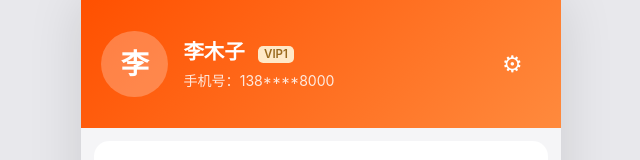
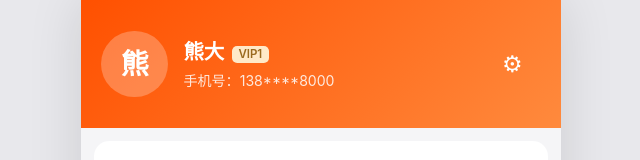
Before and after one commit to ocelot-D/mobile-mall, a Vue app: page /mine in a window 1280 px wide. Shown: the top 160 px of the page, without its empty margins (319-959 px from the left). Built offline with nearby package versions, Linux system fonts and the light colour scheme.

Commit message:
修改：我的页个人信息脱敏展示

```diff
--- a/src/views/MineView.vue
+++ b/src/views/MineView.vue
@@ -2,9 +2,9 @@
   <div class="page mine-page has-tabbar">
 
     <header class="hero">
-      <div class="avatar">李</div>
+      <div class="avatar">熊</div>
       <div class="user">
-        <p class="name">李木子 <span class="vip">VIP1</span></p>
+        <p class="name">熊大<span class="vip">VIP1</span></p>
         <p class="uid">手机号：138****8000</p>
       </div>
       <button class="setting tap" aria-label="设置" @click="onStub">⚙</button>
```
